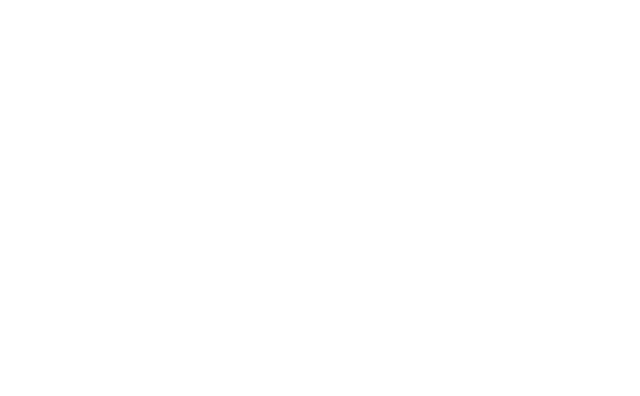
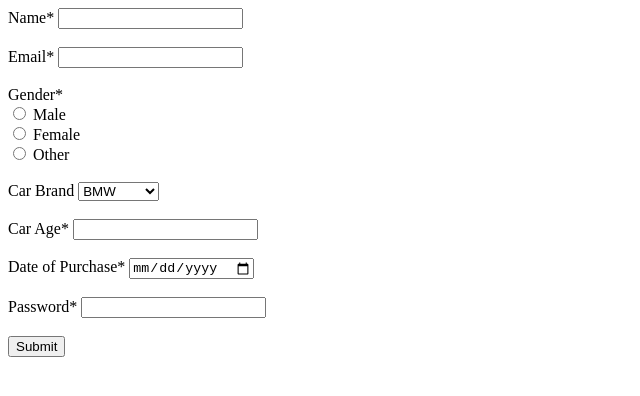
Before and after one commit to acciojob/car-insurance-form-Shashidharkatta, a website: page main.html in a window 1280 px wide. Shown: the whole page, without its empty margins (0-640 px from the left). Drawn offline with Linux system fonts and the light colour scheme.

Commit message:
created a submission

```diff
--- a/main.html
+++ b/main.html
@@ -7,6 +7,40 @@
 </head>
 
 <body>
+	<form method="post">
+        <label for="name">Name*</label>
+        <input type="text" id="name" name="name" required><br><br>
+
+        <label for="email">Email*</label>
+        <input type="email" id="email" name="email" required><br><br>
+
+        <label for="gender">Gender*</label><br>
+        <input type="radio" id="male" name="gender" value="male" required>
+        <label for="male">Male</label><br>
+        <input type="radio" id="female" name="gender" value="female" required>
+        <label for="female">Female</label><br>
+        <input type="radio" id="other" name="gender" value="other" required>
+        <label for="other">Other</label><br><br>
+
+        <label for="cars">Car Brand</label>
+        <select id="cars" name="cars">
+            <options disabled selected>options :</options>
+          <option value="BMW">BMW</option>
+          <option value="Audi">Audi</option>
+          <option value="Mercedez">Mercedez</option>
+        </select><br><br>
+
+        <label for="carage">Car Age*</label>
+        <input type="number" id="carage" name="carage" required><br><br>
+
+        <label for="dop">Date of Purchase*</label>
+        <input type="date" id="dop" name="dop" required><br><br>
+
+        <label for="password">Password*</label>
+        <input type="password" id="password" name="password" required><br><br>
+
+        <input type="submit" value="Submit">
+      </form>
 	<!-- the entire body must be written by student -->
     <script type="text/javascript" src="./script.js">
 </script>
```
